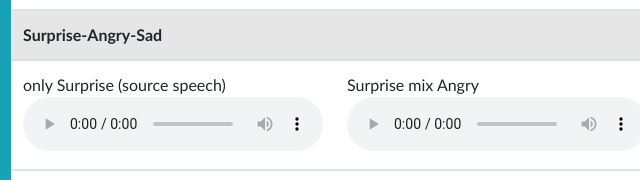
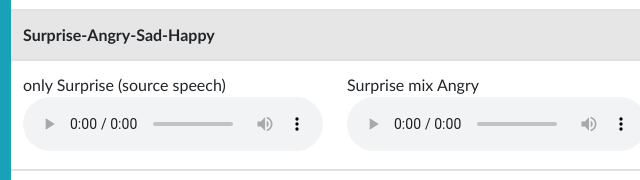
Before and after one commit to Smhassani/Mix-MaxETTS, a plain HTML site: page index.html in a window 1280 px wide. Shown: the part 3040-3220 px from the top of the page, 83-723 px from the left. Drawn offline with Linux system fonts and the light colour scheme; a web font is replaced by a local one.

Commit message:
Update index.html

```diff
--- a/index.html
+++ b/index.html
@@ -827,7 +827,7 @@
                                 <td></td>
                             </tr>
                             <tr>
-                                <th colspan="4" style="background-color:#e6e6e6">Surprise-Angry-Sad</th>
+                                <th colspan="4" style="background-color:#e6e6e6">Surprise-Angry-Sad-Happy</th>
                             </tr>
                             <tr>
                                 <td>only Surprise (source speech)<div class="text-center"><audio controls="controls"><source src="./Samples/Surprise-angry-sad/1/0019_001433-only surprise-Source speech.wav" type="audio/wav"></audio></div></td>
```
